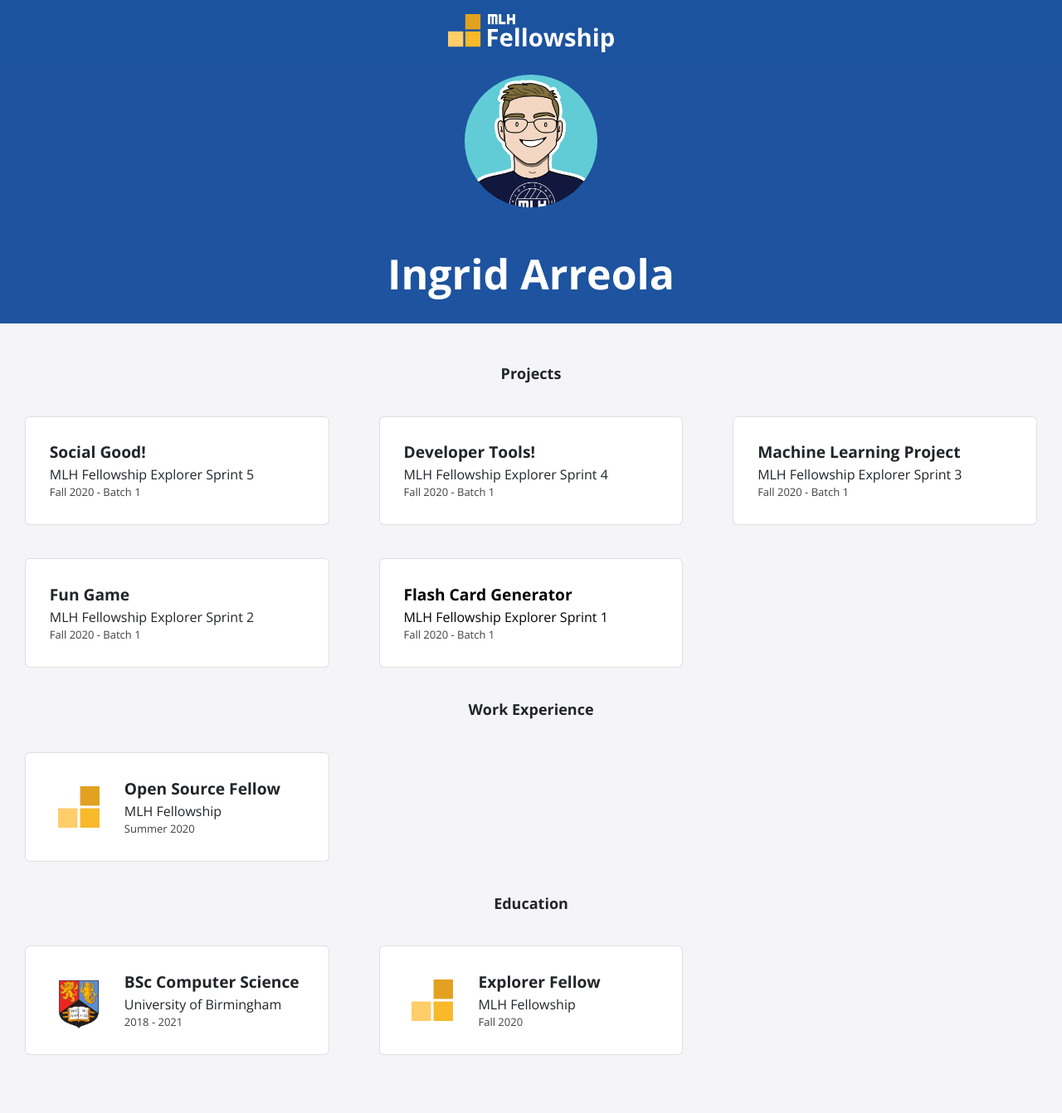
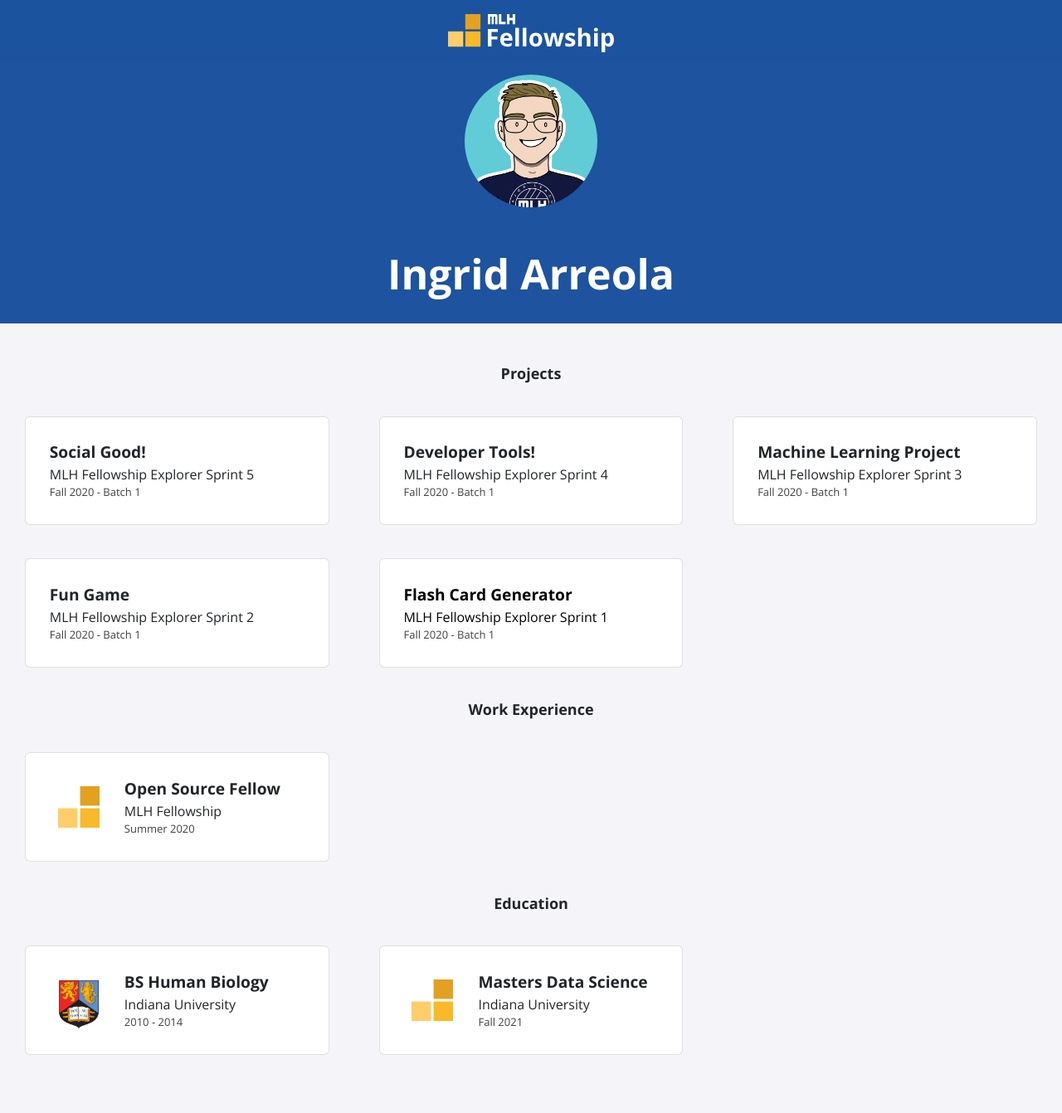
Before and after one commit to ingridarreola/ingridarreola.github.io, a Jekyll site: the page built from index.html, in a window 1280 px wide. Shown: the whole page at 83% size. Built offline with Jekyll 4.4.1, drawn with Linux system fonts in a browser that asks for light colours; nearby versions of some CDN libraries.

Commit message:
Update education.yml with IU info

```diff
--- a/_data/education.yml
+++ b/_data/education.yml
@@ -1,9 +1,9 @@
-- course: BSc Computer Science
-  institute: University of Birmingham
-  dates: 2018 - 2021
+- course: BS Human Biology
+  institute: Indiana University
+  dates: 2010 - 2014
   logo: uob.png
 
-- course: Explorer Fellow
-  institute: MLH Fellowship
-  dates: Fall 2020
+- course: Masters Data Science
+  institute: Indiana University
+  dates: Fall 2021
   logo: fellowship.svg
```
